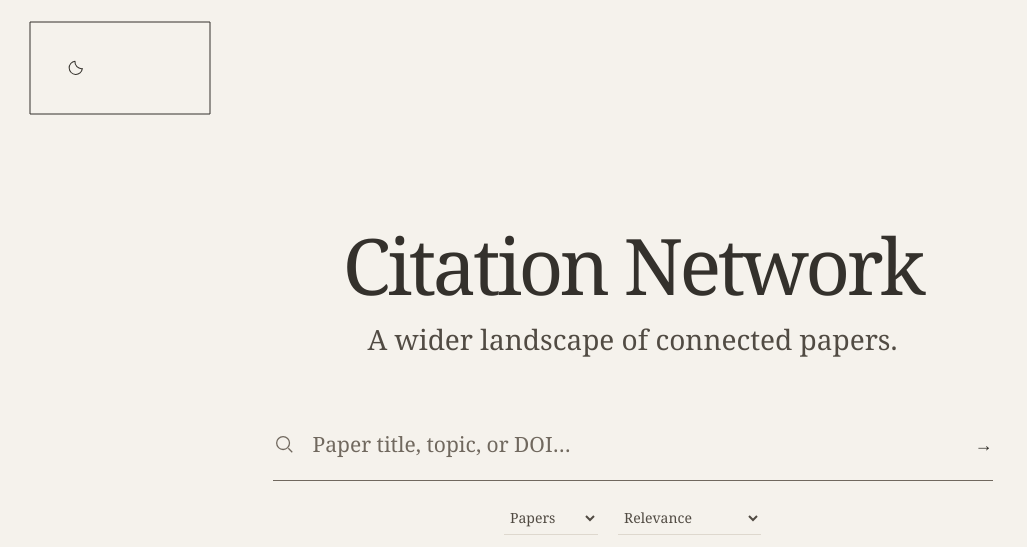
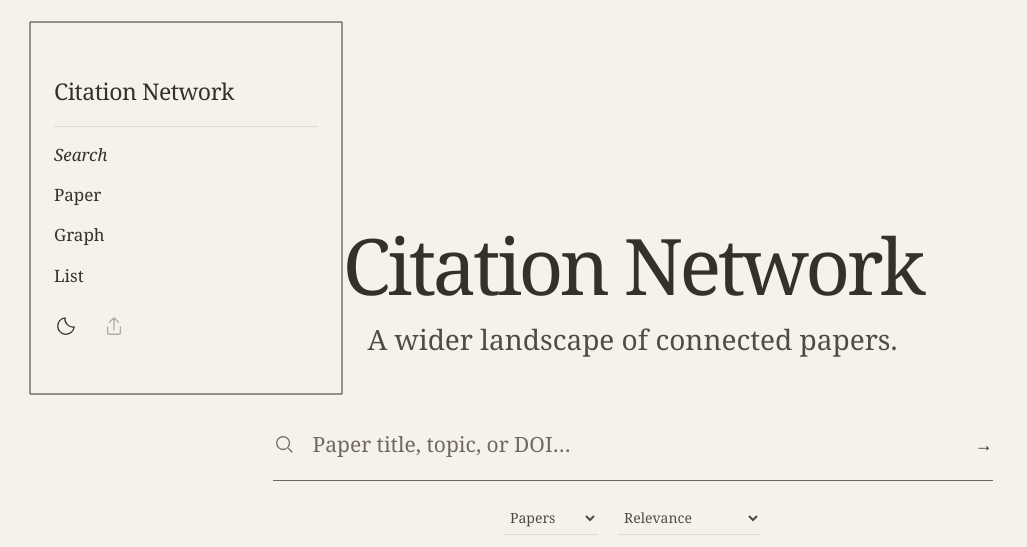
Before and after one commit to enLepre/CitationNetwork, a website: page index.html in a window 1280 px wide. Both pictures are taken after a click on the button "Open navigation". Shown: the whole page, without its empty margins (0-1027 px from the left). Drawn offline with Linux system fonts and the light colour scheme.

Commit message:
Match personal website menu proportions and group bottom actions

```diff
--- a/assets/styles.css
+++ b/assets/styles.css
@@ -34,8 +34,7 @@ input::placeholder { color: var(--ink-faint); opacity: 1; }
 #theme-toggle, .notebook-menu .share-btn { display: grid; place-items: center; flex-shrink: 0; width: 44px; height: 44px; margin: 0; padding: 10px; border: 0; background: transparent; color: var(--ink); }
 #theme-toggle:hover, .notebook-menu .share-btn:hover { background: var(--bg-2); }
 html[data-workspace=empty] body[data-page=search] .notebook-menu { border-color: transparent; }
-html[data-workspace=empty] body[data-page=search] .menu-view,
-html[data-workspace=empty] body[data-page=search] .share-btn { display: none; }
+
 .notebook-menu .share-btn:disabled { opacity: .35; cursor: default; }
 .workspace-content { flex: 1; min-height: 0; display: flex; flex-direction: column; overflow: clip; view-transition-name: workspace; }
 .topbar { view-transition-name: navigation; }
@@ -549,7 +548,11 @@ body.has-search .bigsearch { margin-top: 28px; }
 .menu nav a{text-decoration:none}
 .menu nav a[aria-current=page]{font-style:italic}
 
-.menu nav { width: max-content; min-width: 180px; max-width: calc(100vw - 60px); height: auto; max-height: calc(100dvh - 44px); justify-content: flex-start; }
+
 .menu nav > * { flex-shrink: 0; }
 .menu nav a.active { font-style: italic; }
+.menu nav .brand { display: block; line-height: 1.2; letter-spacing: -.02em; white-space: nowrap; }
+.menu-actions { display: flex; gap: 4px; margin: 8px 0 0 -10px; }
+.menu-actions #theme-toggle, .menu-actions .share-btn { width: 44px; height: 44px; }
+.menu-actions #theme-toggle svg, .menu-actions .share-btn svg { width: 22px; height: 22px; }
 @media(prefers-reduced-motion:reduce) { .menu-outline, .menu-outline rect, .menu.is-open .menu-outline rect, .menu nav, .menu.is-open nav { transition: none; } }
--- a/graph.html
+++ b/graph.html
@@ -22,7 +22,7 @@
 <meta name="twitter:image:alt" content="Citation Graph — a central paper connected to references and citing papers.">
 <title>Graph — Citation Network</title>
 <script blocking="render" src="assets/navigation.js?v=search-14"></script>
-<link rel="stylesheet" href="assets/styles.css?v=rhombus-46">
+<link rel="stylesheet" href="assets/styles.css?v=rhombus-47">
 
 <script src="assets/menu.js?v=20261118" defer></script>
 </head>
@@ -30,10 +30,12 @@
 <div id="app">
 <header class="topbar"><div class="menu"><svg class="menu-outline" aria-hidden="true" focusable="false"><rect width="100%" height="100%" vector-effect="non-scaling-stroke" /></svg><button class="menu-toggle" type="button" aria-expanded="false" aria-controls="notebook-menu" aria-label="Open navigation"></button>
 <nav id="notebook-menu" class="notebook-menu" aria-label="Citation Network navigation" inert>
+<a class="brand" href="index.html">Citation Network</a>
 <a class="menu-view" data-view="search" href="index.html">Search</a>
 <a class="menu-view" data-view="paper" href="paper.html">Paper</a>
 <a class="menu-view active" aria-current="page" data-view="graph" href="graph.html">Graph</a>
 <a class="menu-view" data-view="list" href="list.html">List</a>
+<div class="menu-actions" role="group" aria-label="Appearance and sharing">
 <button id="theme-toggle" type="button" aria-label="Switch to dark mode" title="Switch to dark mode" aria-pressed="false">
           <svg class="theme-sun" viewBox="0 0 24 24" fill="none" stroke="currentColor" stroke-width="1.4" stroke-linecap="round" aria-hidden="true"><circle cx="12" cy="12" r="4"/><path d="M12 2v2m0 16v2M2 12h2m16 0h2M4.93 4.93l1.42 1.42m11.3 11.3 1.42 1.42M4.93 19.07l1.42-1.42m11.3-11.3 1.42-1.42"/></svg>
           <svg class="theme-moon" viewBox="0 0 24 24" fill="none" stroke="currentColor" stroke-width="1.4" stroke-linecap="round" stroke-linejoin="round" aria-hidden="true"><path d="M20.9 13.1A9 9 0 0 1 10.9 3.1a9 9 0 1 0 10 10Z"/></svg>
@@ -41,6 +43,7 @@
 <button id="share-btn" class="share-btn" aria-label="Share graph" title="Copy a link that reopens this exact graph">
             <svg viewBox="0 0 24 24" width="22" height="22" fill="none" stroke="currentColor" stroke-width="1.5" stroke-linecap="round" stroke-linejoin="round" aria-hidden="true"><path d="M12 16V3m-5 5 5-5 5 5M5 13v6a2 2 0 0 0 2 2h10a2 2 0 0 0 2-2v-6"/></svg>
           </button>
+</div>
 </nav></div>
 </header>
 <div class="workspace-content">
--- a/index.html
+++ b/index.html
@@ -22,7 +22,7 @@
 <meta name="twitter:image:alt" content="Citation Graph — a central paper connected to references and citing papers.">
 <title>Citation Network</title>
 <script blocking="render" src="assets/navigation.js?v=search-14"></script>
-<link rel="stylesheet" href="assets/styles.css?v=rhombus-46">
+<link rel="stylesheet" href="assets/styles.css?v=rhombus-47">
 
 <script src="assets/menu.js?v=20261118" defer></script>
 </head>
@@ -30,10 +30,12 @@
 <div id="app">
 <header class="topbar"><div class="menu"><svg class="menu-outline" aria-hidden="true" focusable="false"><rect width="100%" height="100%" vector-effect="non-scaling-stroke" /></svg><button class="menu-toggle" type="button" aria-expanded="false" aria-controls="notebook-menu" aria-label="Open navigation"></button>
 <nav id="notebook-menu" class="notebook-menu" aria-label="Citation Network navigation" inert>
+<a class="brand" href="index.html">Citation Network</a>
 <a class="menu-view active" aria-current="page" data-view="search" href="index.html">Search</a>
 <a class="menu-view" data-view="paper" href="paper.html">Paper</a>
 <a class="menu-view" data-view="graph" href="graph.html">Graph</a>
 <a class="menu-view" data-view="list" href="list.html">List</a>
+<div class="menu-actions" role="group" aria-label="Appearance and sharing">
 <button id="theme-toggle" type="button" aria-label="Switch to dark mode" title="Switch to dark mode" aria-pressed="false">
           <svg class="theme-sun" viewBox="0 0 24 24" fill="none" stroke="currentColor" stroke-width="1.4" stroke-linecap="round" aria-hidden="true"><circle cx="12" cy="12" r="4"/><path d="M12 2v2m0 16v2M2 12h2m16 0h2M4.93 4.93l1.42 1.42m11.3 11.3 1.42 1.42M4.93 19.07l1.42-1.42m11.3-11.3 1.42-1.42"/></svg>
           <svg class="theme-moon" viewBox="0 0 24 24" fill="none" stroke="currentColor" stroke-width="1.4" stroke-linecap="round" stroke-linejoin="round" aria-hidden="true"><path d="M20.9 13.1A9 9 0 0 1 10.9 3.1a9 9 0 1 0 10 10Z"/></svg>
@@ -41,6 +43,7 @@
 <button id="share-btn" class="share-btn" aria-label="Share graph" title="Copy a link that reopens this exact graph">
             <svg viewBox="0 0 24 24" width="22" height="22" fill="none" stroke="currentColor" stroke-width="1.5" stroke-linecap="round" stroke-linejoin="round" aria-hidden="true"><path d="M12 16V3m-5 5 5-5 5 5M5 13v6a2 2 0 0 0 2 2h10a2 2 0 0 0 2-2v-6"/></svg>
           </button>
+</div>
 </nav></div>
 </header>
 <div class="workspace-content">
```
Also changed, not shown: list.html (+4 -1 lines), paper.html (+4 -1 lines).
